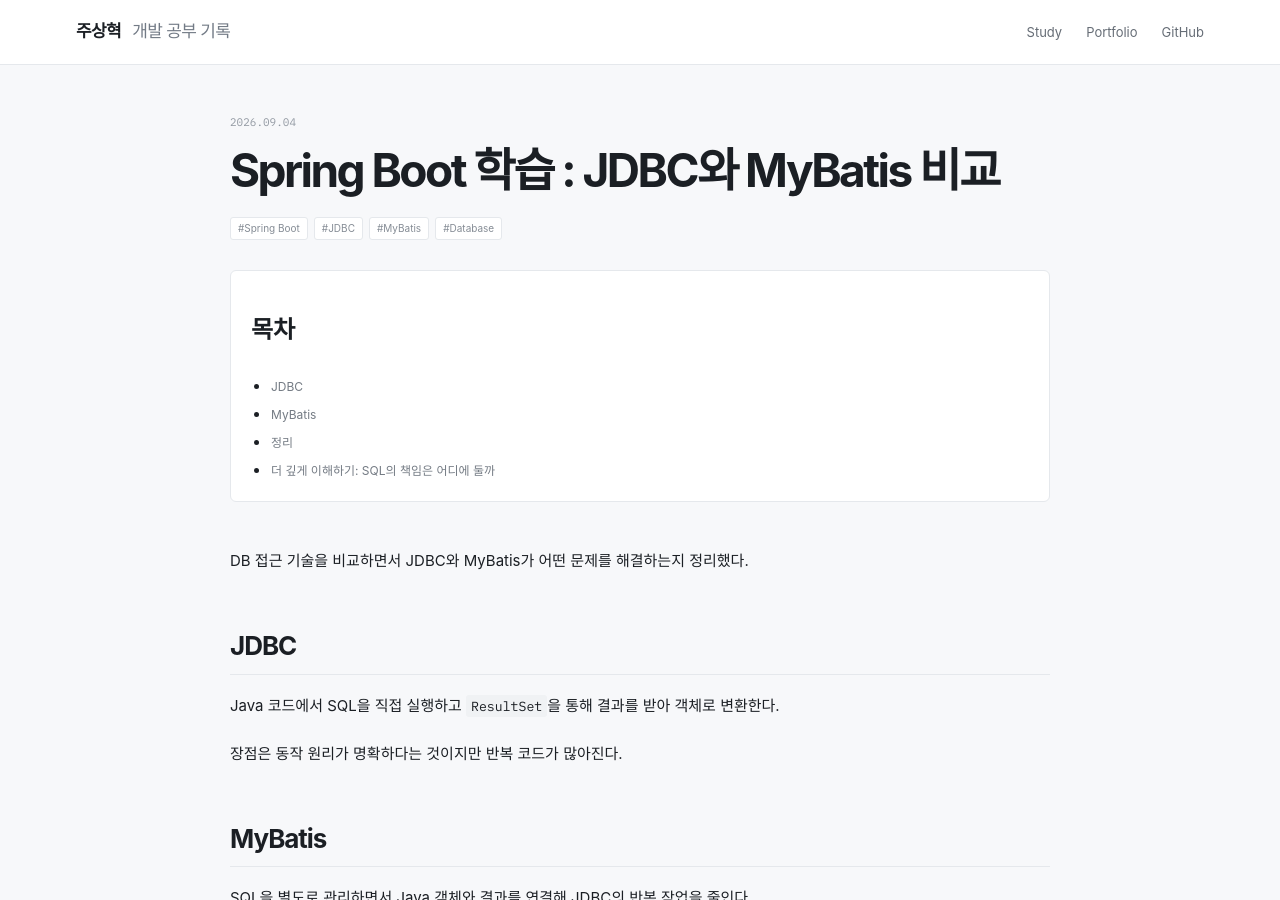
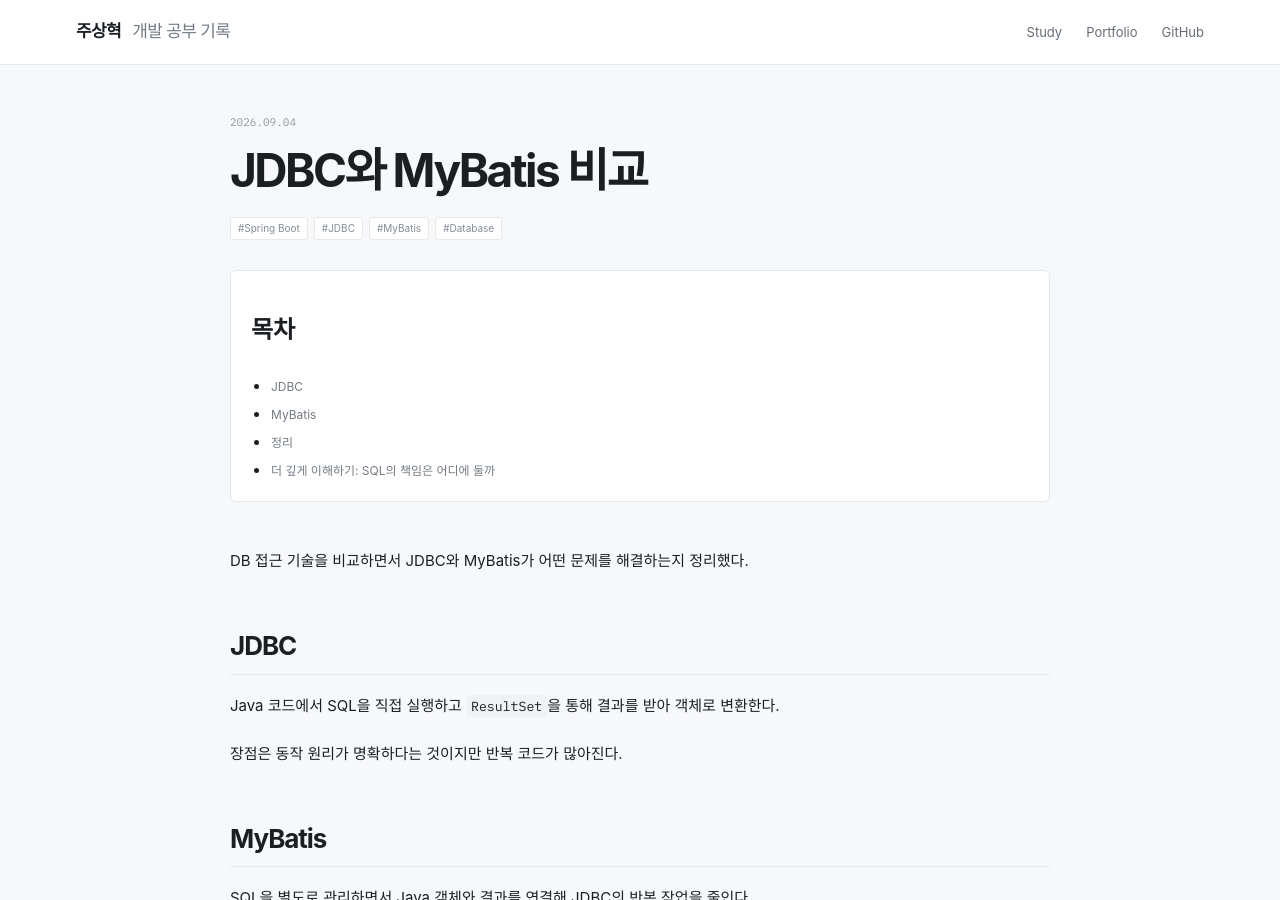
Before and after one commit to zuzusnasna/zuzusnasna.github.io, a Jekyll site: the page built from _posts/2026-09-04-spring-jdbc-mybatis.md, in a window 1280 px wide and 900 px high. Built offline with Jekyll 4.4.1, drawn with Linux system fonts in a browser that asks for light colours; some web fonts are replaced.

Commit message:
docs: remove Spring Boot 학습 prefix from titles

```diff
--- a/_posts/2026-09-04-spring-jdbc-mybatis.md
+++ b/_posts/2026-09-04-spring-jdbc-mybatis.md
@@ -1,6 +1,6 @@
 ---
 layout: post
-title: "Spring Boot 학습 : JDBC와 MyBatis 비교"
+title: "JDBC와 MyBatis 비교"
 date: 2026-09-04 09:00:00 +0900
 categories: [학습]
 tags: [Spring Boot, JDBC, MyBatis, Database]
```
